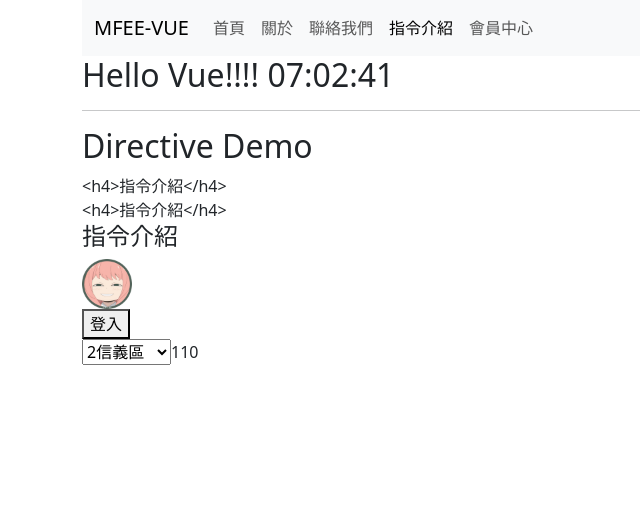
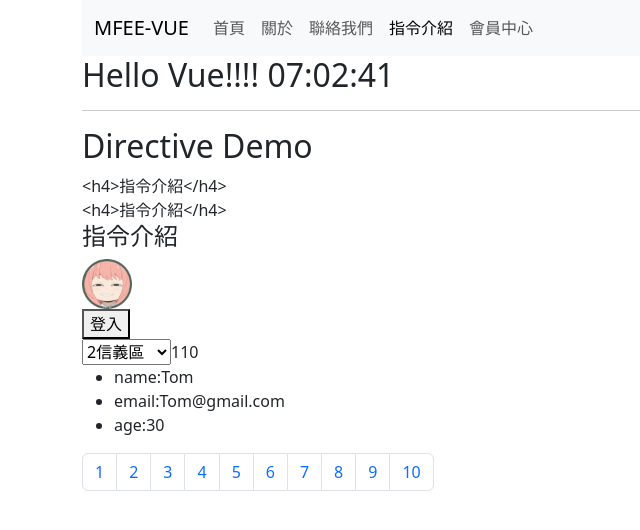
Before and after one commit to HsiaoHungWang/vue-mfee, a Vue app: page /directive in a window 1280 px wide. Shown: the top 530 px of the page, without its empty margins (0-640 px from the left). Built offline with nearby package versions, Linux system fonts and the light colour scheme.

Commit message:
v-for 讀取物件、產生數字範圍

```diff
--- a/src/views/DirectivesView.vue
+++ b/src/views/DirectivesView.vue
@@ -20,6 +20,9 @@ import { ref } from 'vue';
 { "name": "萬華區", "code": 108 }
 ]);
 const selectedValue = ref('110')
+
+const user = ref({ "name": "Tom", "email": "Tom@gmail.com", "age": 30 })
+
 </script>
 
 <template>
@@ -37,10 +40,21 @@ const selectedValue = ref('110')
   <button>登入</button>
  </div>
 
+ <!--v-for讀取陣列中的資料-->
  <select v-model="selectedValue">
   <option v-for="(region,index) in regions" :key="region.code" :value="region.code">{{index}}{{region.name}}</option>
  </select><span>{{selectedValue}}</span>
 </div>
+ <!--v-for讀取物件中的資料
+ {key:value,key:value}-->
+ <ul>
+  <li v-for="(value, key) in user">{{ key }}:{{ value }}</li>
+ </ul>
+
+ <!--v-for產生數字範圍-->
+ <ul class="pagination">
+    <li class="page-item" v-for="page in 10"><a class="page-link" href="#">{{page}}</a></li>
+ </ul>
 </template>
 
 <style lang="css" scoped>
```
